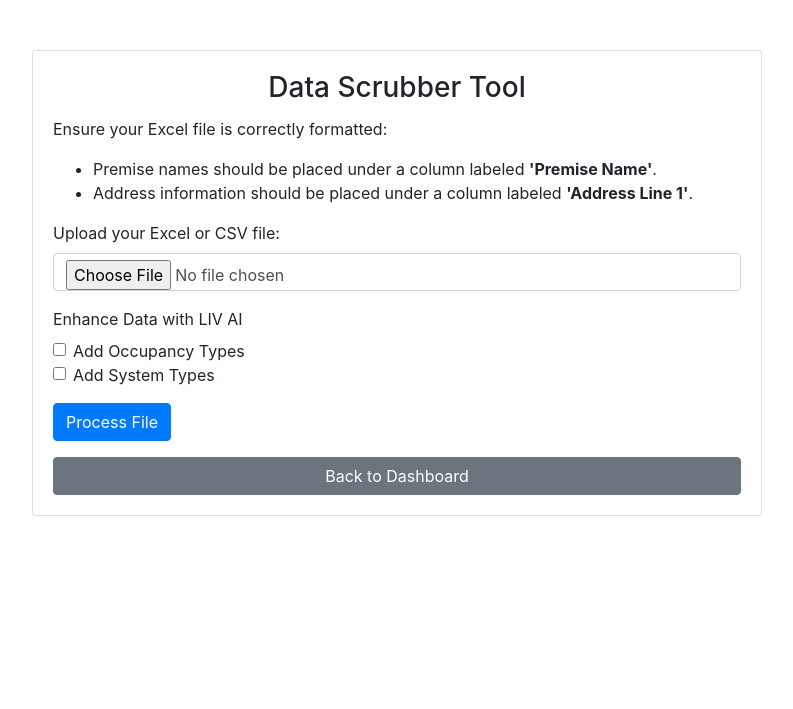
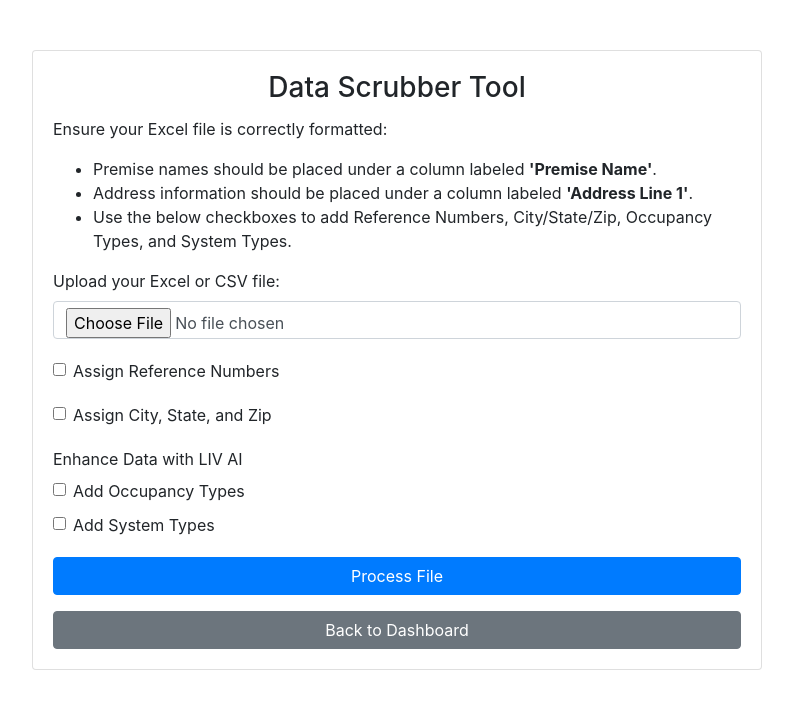
Before and after one commit to noahredford/liv-data-processing-suite, a Django app: page /data_scrubber/ in a window 1280 px wide. Shown: the top 709 px of the page, without its empty margins (243-1036 px from the left). Run offline with Django 4.2, Linux system fonts and the light colour scheme; some libraries are stand-ins or nearby versions.

Commit message:
finished data scrubber tool

```diff
--- a/onboarding/templates/onboarding/data_scrubber.html
+++ b/onboarding/templates/onboarding/data_scrubber.html
@@ -10,6 +10,12 @@
             margin: 0 auto;
             float: none;
             margin-top: 50px;
+        }
+        .form-check {
+            margin-bottom: 10px;
+        }
+        .form-group {
+            margin-bottom: 20px;
         }
     </style>
 </head>
@@ -24,13 +30,58 @@
                         <ul>
                             <li>Premise names should be placed under a column labeled <strong>'Premise Name'</strong>.</li>
                             <li>Address information should be placed under a column labeled <strong>'Address Line 1'</strong>.</li>
-                            <!-- Add more instructions as necessary -->
+                            <li>Use the below checkboxes to add Reference Numbers, City/State/Zip, Occupancy Types, and System Types.</li>
                         </ul>
                         <form method="post" enctype="multipart/form-data">
                             {% csrf_token %}
                             <div class="form-group">
                                 <label for="data_file">Upload your Excel or CSV file:</label>
                                 <input type="file" name="data_file" id="data_file" class="form-control" required>
+                            </div>
+
+                            <div class="form-group">
+                                <div class="form-check">
+                                    <input type="checkbox" name="assign_reference_number" id="assign_reference_number" class="form-check-input">
+                                    <label class="form-check-label" for="assign_reference_number">Assign Reference Numbers</label>
+                                </div>
+
+                                <!-- Show this section if the user selects 'Assign Reference Numbers' -->
+                                <div id="reference_number_section" class="ml-4" style="display: none;">
+                                    <div class="form-group">
+                                        <label for="state_abbreviation">State Abbreviation:</label>
+                                        <input type="text" name="state_abbreviation" id="state_abbreviation" class="form-control">
+                                    </div>
+                                    <div class="form-group">
+                                        <label for="ahj_abbreviation">AHJ Abbreviation (3-4 letters):</label>
+                                        <input type="text" name="ahj_abbreviation" id="ahj_abbreviation" class="form-control">
+                                    </div>
+                                    <div class="form-group">
+                                        <label for="start_number">Starting Number:</label>
+                                        <input type="number" name="start_number" id="start_number" class="form-control">
+                                    </div>
+                                </div>
+                            </div>
+
+                            <div class="form-group">
+                                <div class="form-check">
+                                    <input type="checkbox" name="assign_city_state_zip" id="assign_city_state_zip" class="form-check-input">
+                                    <label class="form-check-label" for="assign_city_state_zip">Assign City, State, and Zip</label>
+                                </div>
+
+                                <div id="city_state_zip_section" class="ml-4" style="display: none;">
+                                    <div class="form-group">
+                                        <label for="city">City:</label>
+                                        <input type="text" name="city" id="city" class="form-control">
+                                    </div>
+                                    <div class="form-group">
+                                        <label for="state">State:</label>
+                                        <input type="text" name="state" id="state" class="form-control">
+                                    </div>
+                                    <div class="form-group">
+                                        <label for="zip">Zip:</label>
+                                        <input type="text" name="zip" id="zip" class="form-control">
+                                    </div>
+                                </div>
                             </div>
 
                             <div class="form-group">
@@ -45,7 +96,7 @@
                                 </div>
                             </div>
 
-                            <button type="submit" class="btn btn-primary">Process File</button>
+                            <button type="submit" class="btn btn-primary btn-block">Process File</button>
 
                             {% if message %}
                             <div class="alert alert-success mt-3">
@@ -60,6 +111,30 @@
                             </div>
                             {% endif %}
                         </form>
+                        <script>
+                            document.getElementById("assign_reference_number").addEventListener("change", function() {
+                                var referenceSection = document.getElementById("reference_number_section");
+                                if (this.checked) {
+                                    referenceSection.style.display = "block";
+                                } else {
+                                    referenceSection.style.display = "none";
+                                }
+                            });
+
+                            document.getElementById("assign_city_state_zip").addEventListener("change", function() {
+                                var cityStateZipSection = document.getElementById("city_state_zip_section");
+                                if (this.checked) {
+                                    cityStateZipSection.style.display = "block";
+                                } else {
+                                    cityStateZipSection.style.display = "none";
+                                }
+                            });
+                        </script>
                         <a href="{% url 'dashboard' %}" class="btn btn-secondary btn-block mt-3">Back to Dashboard</a>
                     </div>
                 </div>
+            </div>
+        </div>
+    </div>
+</body>
+</html>
--- a/onboarding/views.py
+++ b/onboarding/views.py
@@ -135,24 +135,55 @@ def data_scrubber(request):
         file_path = fs.path(file_name)
 
         try:
+            print("Start cleaning and formatting data")
             # Clean and format the data
             cleaned_df = clean_and_format_data_scrubber(file_path)
+            print("Data cleaning and formatting completed")
 
             # Check if the user wants to add occupancy types
             add_occupancy_types = request.POST.get('add_occupancy_types')
             if add_occupancy_types:
+                print("Enhancing with occupancy types")
                 cleaned_df = enhance_with_occ_types(cleaned_df)
 
             # Check if the user wants to add system types
             add_system_types = request.POST.get('add_system_types')
             if add_system_types:
+                print("Enhancing with system types")
                 cleaned_df = enhance_with_system_types(cleaned_df)
 
+            # Check if the user wants to assign reference numbers
+            assign_reference_number = request.POST.get('assign_reference_number')
+            if assign_reference_number:
+                print("Assigning reference numbers")
+                state_abbreviation = request.POST.get('state_abbreviation')
+                ahj_abbreviation = request.POST.get('ahj_abbreviation')
+                start_number = int(request.POST.get('start_number'))
+
+                # Assign reference numbers
+                cleaned_df = assign_reference_numbers(cleaned_df, state_abbreviation, ahj_abbreviation, start_number)
+
+            # Rename the variable to avoid conflict with the function name
+            assign_city_state_zip_check = request.POST.get('assign_city_state_zip')
+            if assign_city_state_zip_check:
+                print("Assigning city, state, and zip")
+                city_value = request.POST.get('city')
+                state_value = request.POST.get('state')
+                zip_value = request.POST.get('zip')
+
+                # Debug prints to check input values
+                print(f"City: {city_value}, State: {state_value}, Zip: {zip_value}")
+
+                # Assign city, state, and zip to each premise
+                cleaned_df = assign_city_state_zip(cleaned_df, city_value, state_value, zip_value)
+
+            print("Saving the cleaned data to a new Excel file")
             # Save the cleaned data to a new Excel file
             cleaned_file_name = 'cleaned_data_scrubber.xlsx'
             cleaned_file_path = fs.path(cleaned_file_name)
             cleaned_df.to_excel(cleaned_file_path, index=False, engine='openpyxl')
 
+            print("File processing completed, returning the cleaned data")
             # Provide the download link on the same page
             context = {
                 'message': 'File processed and cleaned successfully.',
@@ -161,11 +192,36 @@ def data_scrubber(request):
 
         except Exception as e:
             # Handle any errors during processing
+            print(f"Error during processing: {e}")
             context = {
                 'error': str(e)
             }
 
         return render(request, 'onboarding/data_scrubber.html', context)
+
+    # Initial GET request: Render the form
+    return render(request, 'onboarding/data_scrubber.html')
+
+def assign_city_state_zip(df, city_value, state_value, zip_value):
+    # Ensure we're not overwriting any built-in names
+    df['City'] = city_value
+    df['St'] = state_value
+    df['Zip'] = zip_value
+    return df
+
+def assign_reference_numbers(df, state_abbreviation, ahj_abbreviation, start_number):
+    # Generate reference numbers
+    reference_numbers = []
+    for i in range(len(df)):
+        reference_number = f"{state_abbreviation}-{ahj_abbreviation}-{str(start_number + i).zfill(4)}"
+        reference_numbers.append(reference_number)
+
+    # Assign the generated reference numbers to a new column in the dataframe
+    df['Reference Number'] = reference_numbers
+
+    return df
+
+
 
     # Initial GET request: Render the form
     return render(request, 'onboarding/data_scrubber.html')
```
Also changed, not shown: 10 other files.
